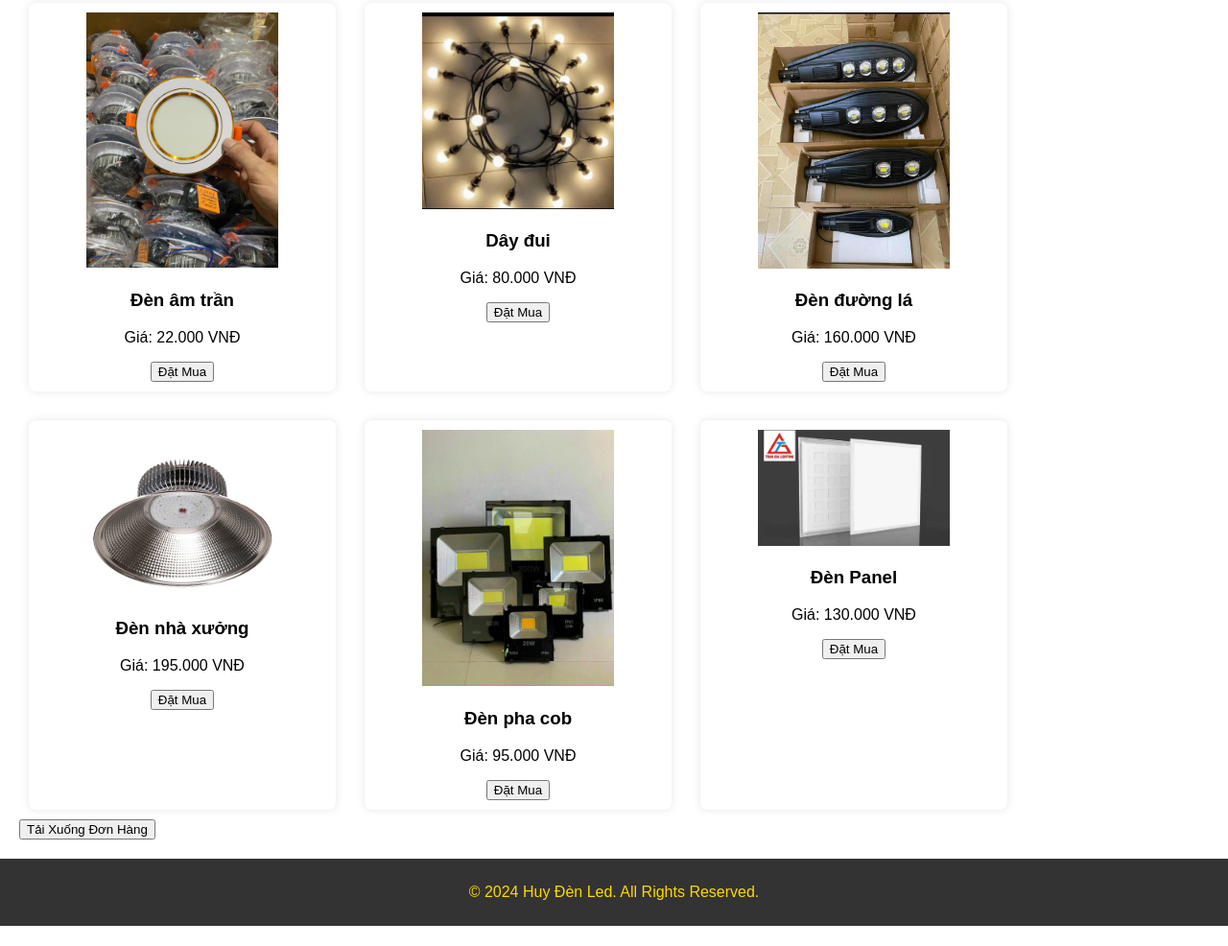
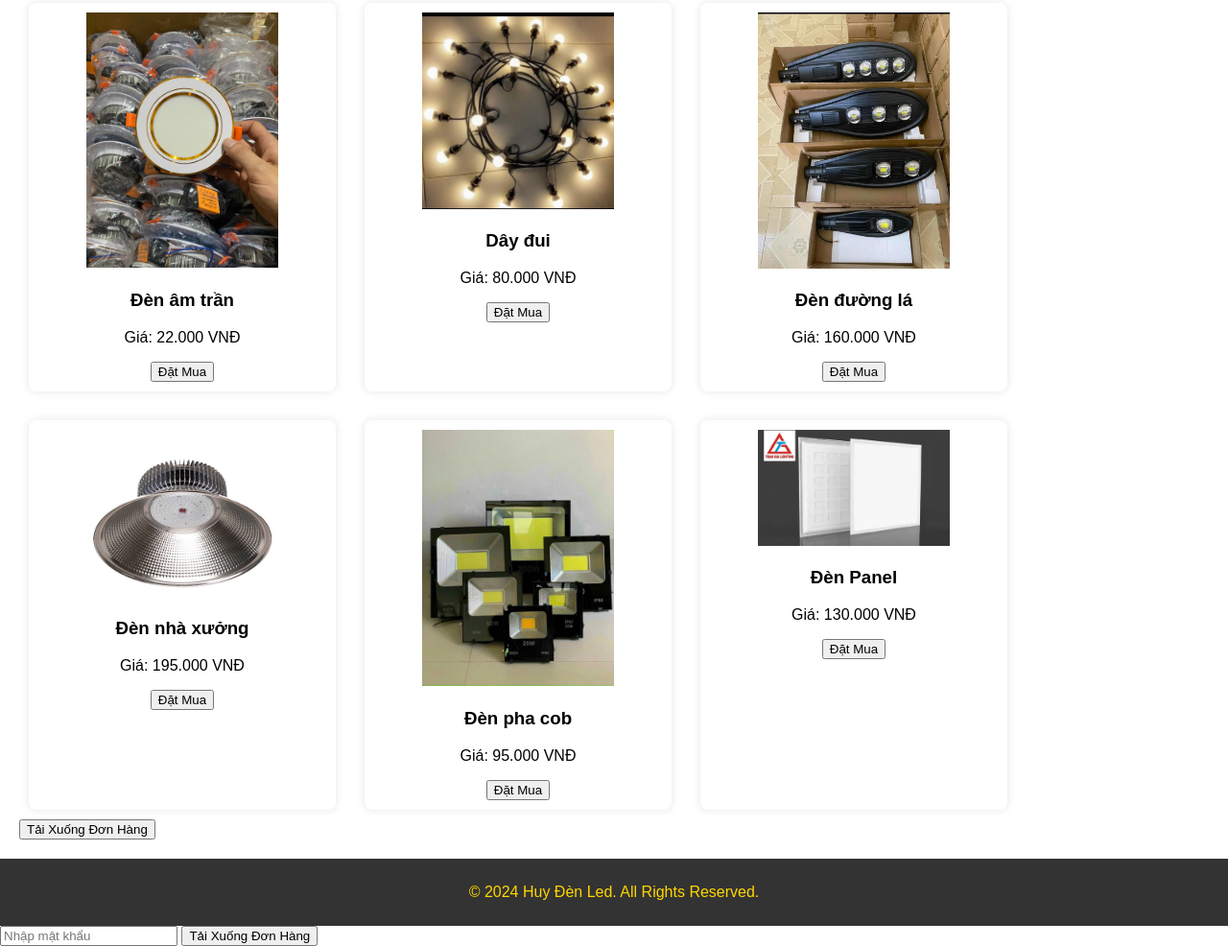
Before and after one commit to tongkhodenled/huydenled, a plain HTML site: page index.html in a window 1280 px wide. Shown: the part 367-1353 px from the top of the page at 96% size. Before the commit the page ends 1332 px from the top, so only its background shows below. Drawn offline with Linux system fonts and the light colour scheme; a script that the page names is missing.

Commit message:
Update index.html

```diff
--- a/index.html
+++ b/index.html
@@ -168,3 +168,8 @@
 
 </body>
 </html>
+<!-- Thêm ô nhập mật khẩu -->
+<div id="adminAccess">
+    <input type="password" id="adminPassword" placeholder="Nhập mật khẩu">
+    <button onclick="validateAdmin()">Tải Xuống Đơn Hàng</button>
+</div>
```
